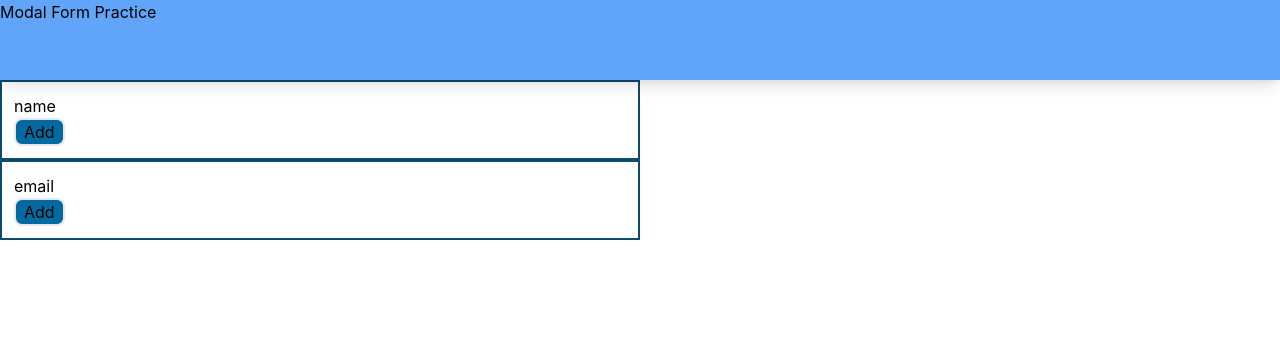
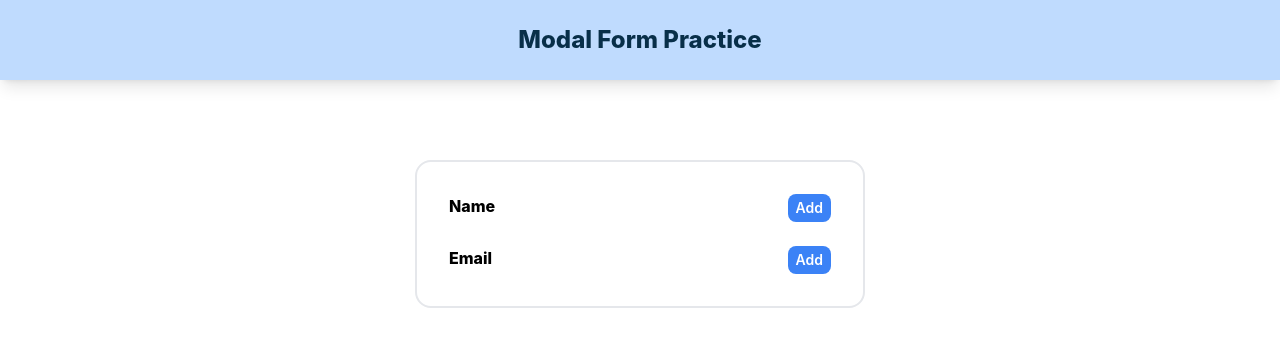
Before and after one commit to day-lee/modalform-practice, a React (Create React App) app: page / in a window 1280 px wide. Shown: the top 346 px of the page. Built offline with nearby package versions, Linux system fonts and the light colour scheme.

Commit message:
Add css styling, modal fix

```diff
--- a/src/App.js
+++ b/src/App.js
@@ -98,7 +98,8 @@ function App() {
   return (
     <>
       <Header />
-      <div className="">
+      <div className="flex justify-center">
+        <div className="border-2 w-[450px] p-5 mt-20 m-5 rounded-2xl">
           <Card
             values={storedName}
             inputType={inputName}
@@ -109,6 +110,7 @@ function App() {
             inputType={inputEmail}
             onOpenModal={onOpenModal}
           />
+        </div>
         <ModalForm
           tempValues={name}
           isModalOpen={isNameModalOpen}
--- a/src/components/Card.js
+++ b/src/components/Card.js
@@ -5,15 +5,16 @@ function Card({ values, inputType, onOpenModal }) {
   };
   return (
     <>
-      <div className="border-2 p-3 w-1/2 border-sky-900">
-        <div>
-          <div>
-            <span>{inputType}</span>
-            <span> {values} </span>
+      <div className="flex p-3 ">
+        <div className="w-full">
+          <span className="inline-block w-1/4 font-extrabold">
+            {inputType.charAt(0).toUpperCase() + inputType.slice(1)}
+          </span>
+          <span className="inline-block w-3/4 truncate"> {values} </span>
         </div>
         <div>
           <button
-              className="border-2 bg-sky-700 px-2 rounded-lg"
+            className=" text-sm px-2 py-1 text-white font-semibold bg-blue-500 rounded-lg hover:bg-blue-600"
             name={inputType}
             onClick={handleModalOpen}
           >
@@ -21,7 +22,6 @@ function Card({ values, inputType, onOpenModal }) {
           </button>
         </div>
       </div>
-      </div>
     </>
   );
 }
--- a/src/components/Header.js
+++ b/src/components/Header.js
@@ -1,8 +1,10 @@
 function Header() {
   return (
     <>
-      <div className="sticky top-0 h-20 z-50 shadow-lg bg-blue-400">
-        <div>Modal Form Practice</div>
+      <div className="sticky top-0 h-20 z-50 shadow-lg bg-blue-200">
+        <div className="flex items-center justify-center h-full font-extrabold text-2xl text-sky-950">
+          Modal Form Practice
+        </div>
       </div>
     </>
   );
--- a/src/components/ModalForm.js
+++ b/src/components/ModalForm.js
@@ -14,54 +14,56 @@ function ModalForm({
   };
   const handleChange = (e) => {
     onChange(e);
-    //console.log(e.target.value);
   };
 
   const cancelHandle = (e) => {
     onCancel(e.target.name);
-    //console.log(e.target.name);
   };
 
   return (
-    <>
+    <div>
       {isModalOpen ? (
-        <div>
-          <div className="fixed z-30 top-1/4 left-1/4 border-2 bg-sky-600 p-20">
-            <div className="p-5">
-              <span className="text-lg font-semibold">
-                Please enter your {inputType}
-              </span>
-            </div>
+        <>
+          <div className="fixed w-[430px] h-[180px] z-30 top-1/4 left-1/4 rounded-xl bg-white border-2 p-10">
+            <span className="py-2 inline-block text-md font-semibold">
+              Please enter your {inputType}
+            </span>
+
             <form onSubmit={handleSubmit}>
               <label id={inputType}></label>
               <input
-                className="border-2"
+                className="border-2 rounded-md p-1"
                 type="text"
                 value={tempValues}
                 id={inputType}
                 name={inputType}
                 onChange={handleChange}
               />
-              <button className="ml-3 p-1 px-2  border-2" type="submit">
+              <button
+                className="text-sm ml-3 p-1 px-2 rounded-xl bg-blue-500 text-white font-semibold hover:bg-blue-600"
+                type="submit "
+              >
                 Submit
               </button>
               <button
-                className="ml-3 p-1 px-2  border-2"
+                className="text-sm ml-3 p-1 px-2 rounded-xl bg-blue-500 text-white font-semibold hover:bg-gray-600"
                 onClick={cancelHandle}
                 type="button"
                 name={inputType}
               >
                 Cancel
               </button>
-              {isError && <div>{errorMsg}</div>}
+              {isError && (
+                <div className="pt-1 text-sm text-red-600 font-semibold">
+                  {errorMsg}
+                </div>
+              )}
             </form>
           </div>
-          <div className="fixed w-full h-full z-20 bg-opacity-50 bg-black">
-            modal bg
-          </div>
-        </div>
+          <div className="fixed inset-0 w-full h-full z-20 bg-opacity-50 bg-black"></div>
+        </>
       ) : null}
-    </>
+    </div>
   );
 }
 
```
Lines whose indentation alone changed are shown as unchanged.
